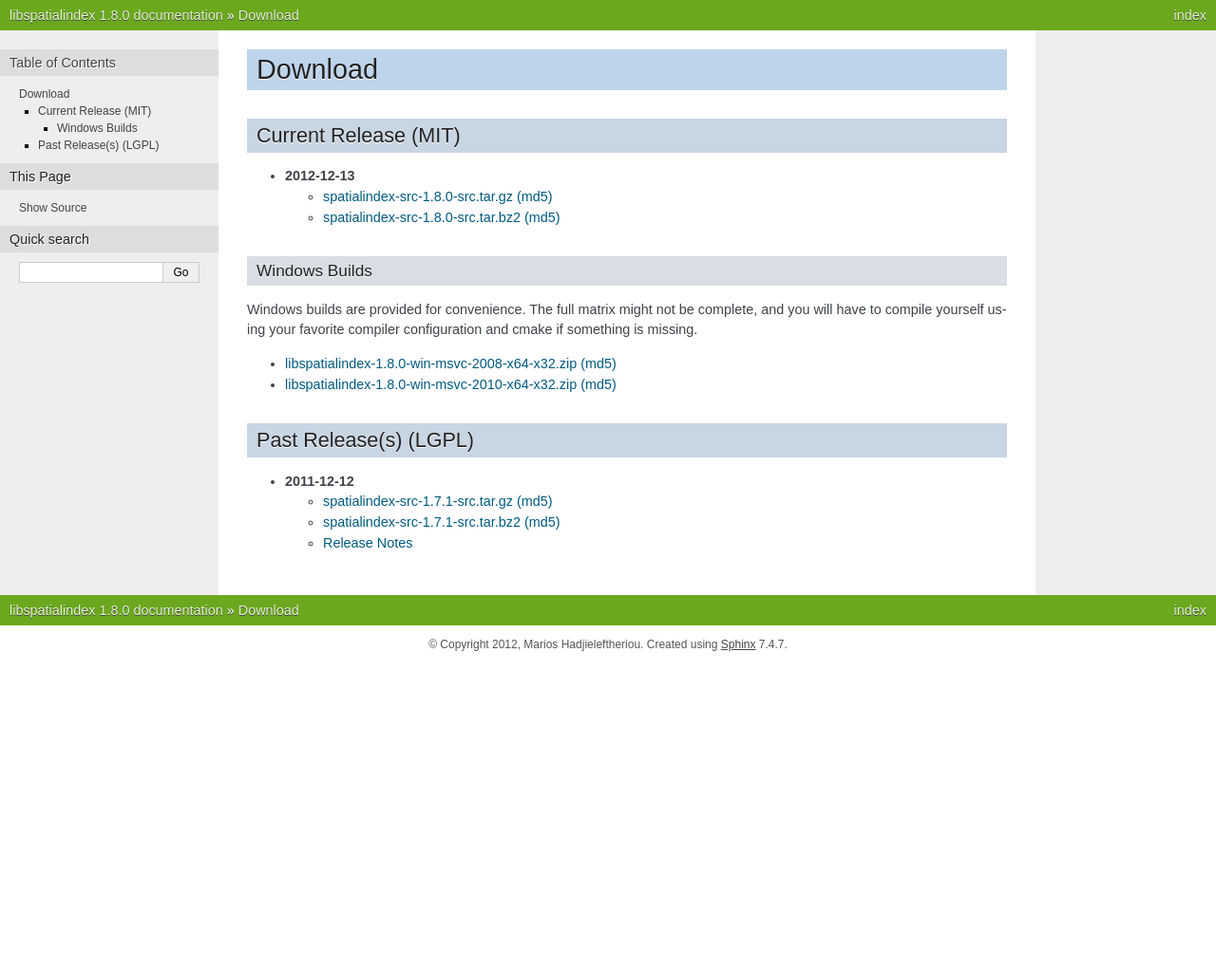
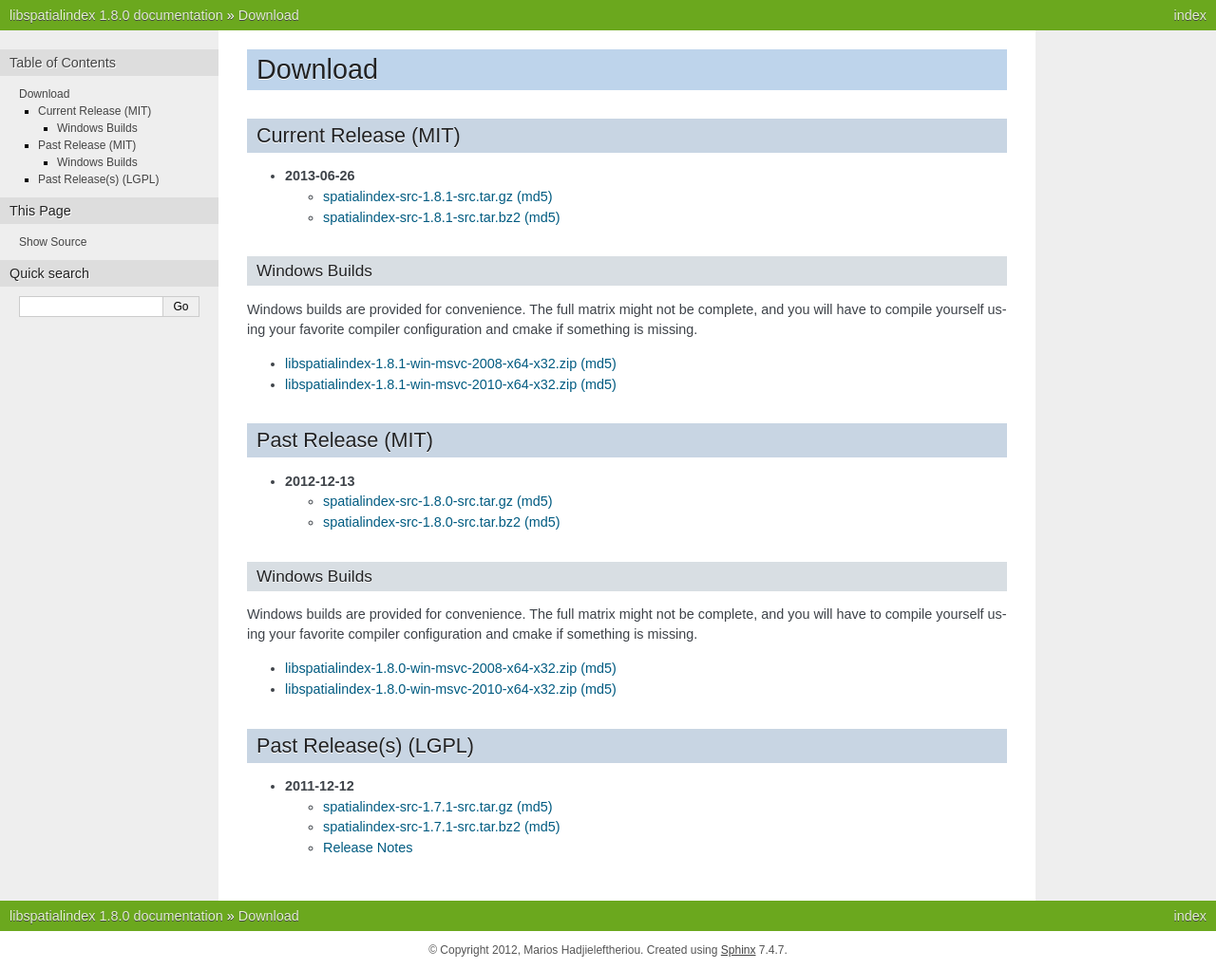
Before and after one commit to libspatialindex/libspatialindex, a Sphinx documentation site: the page built from docs/source/download.txt, in a window 1280 px wide. Shown: the whole page at 95% size. Built offline with Sphinx 7.4.7, drawn with Linux system fonts in a browser that asks for light colours; before the commit the page ends 900 px from its top, so only the background shows below that.

Commit message:
update download location for new release

```diff
--- a/docs/source/download.txt
+++ b/docs/source/download.txt
@@ -3,6 +3,32 @@
 ------------------------------------------------------------------------------
 
 Current Release (MIT)
+------------------------------------------------------------------------------
+
+* **2013-06-26**
+
+  - `spatialindex-src-1.8.1-src.tar.gz  <http://download.osgeo.org/libspatialindex/spatialindex-src-1.8.1.tar.gz>`__
+    `(md5) <http://download.osgeo.org/libspatialindex/spatialindex-src-1.8.1.tar.gz.md5>`__
+
+  - `spatialindex-src-1.8.1-src.tar.bz2  <http://download.osgeo.org/libspatialindex/spatialindex-src-1.8.1.tar.bz2>`__
+    `(md5) <http://download.osgeo.org/libspatialindex/spatialindex-src-1.8.1.tar.bz2.md5>`__
+
+Windows Builds
+..............................................................................
+
+Windows builds are provided for convenience. The full matrix might not be
+complete, and you will have to compile yourself using your favorite compiler
+configuration and cmake if something is missing.
+
+- `libspatialindex-1.8.1-win-msvc-2008-x64-x32.zip <http://download.osgeo.org/libspatialindex/libspatialindex-1.8.1-win-msvc-2008-x64-x32.zip>`__
+  `(md5) <http://download.osgeo.org/libspatialindex/libspatialindex-1.8.1-win-msvc-2008-x64-x32.zip.md5>`__
+
+- `libspatialindex-1.8.1-win-msvc-2010-x64-x32.zip  <http://download.osgeo.org/libspatialindex/libspatialindex-1.8.1-win-msvc-2010-x64-x32.zip>`__
+  `(md5) <http://download.osgeo.org/libspatialindex/libspatialindex-1.8.1-win-msvc-2010-x64-x32.zip.md5>`__
+
+
+
+Past Release (MIT)
 ------------------------------------------------------------------------------
 
 * **2012-12-13**
```
